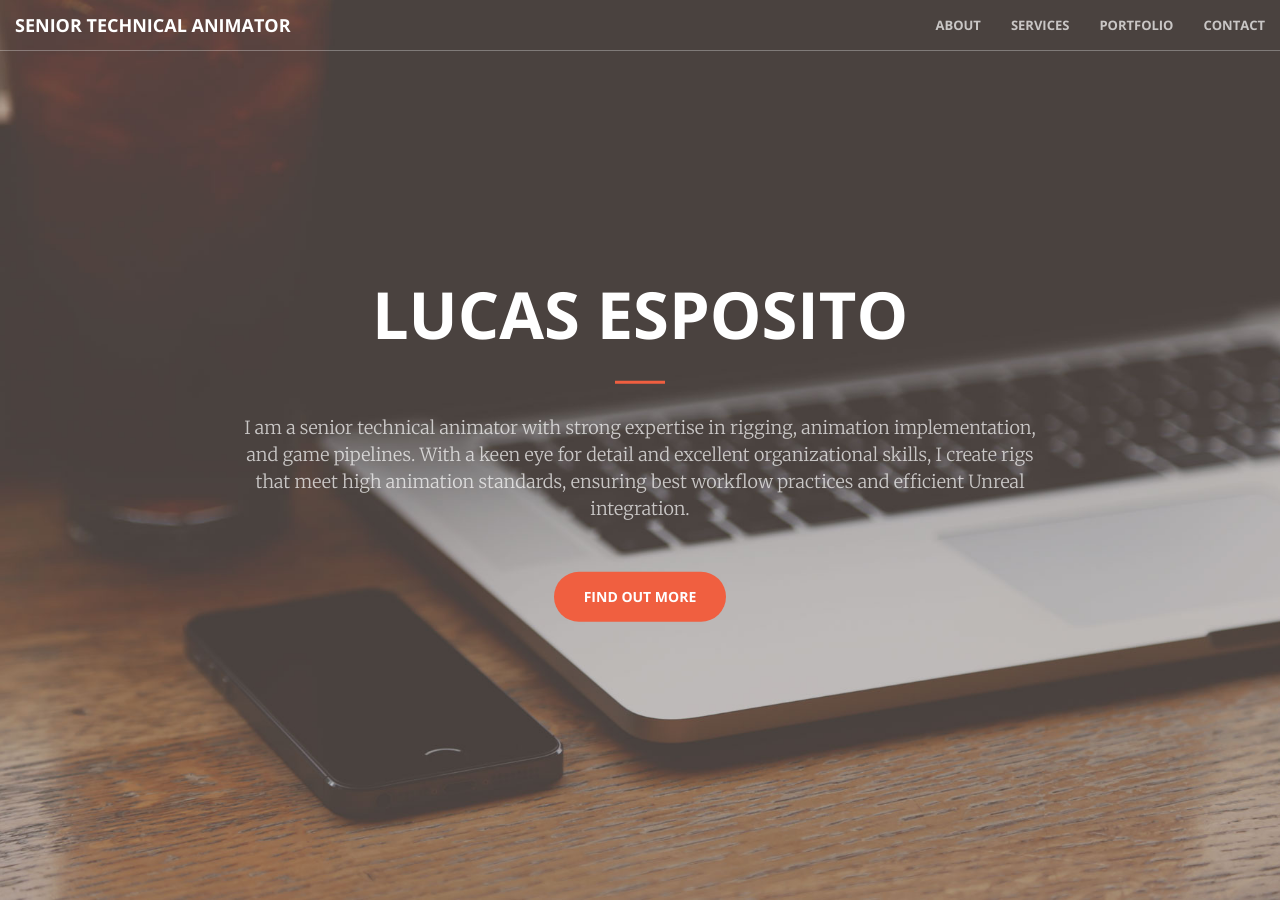
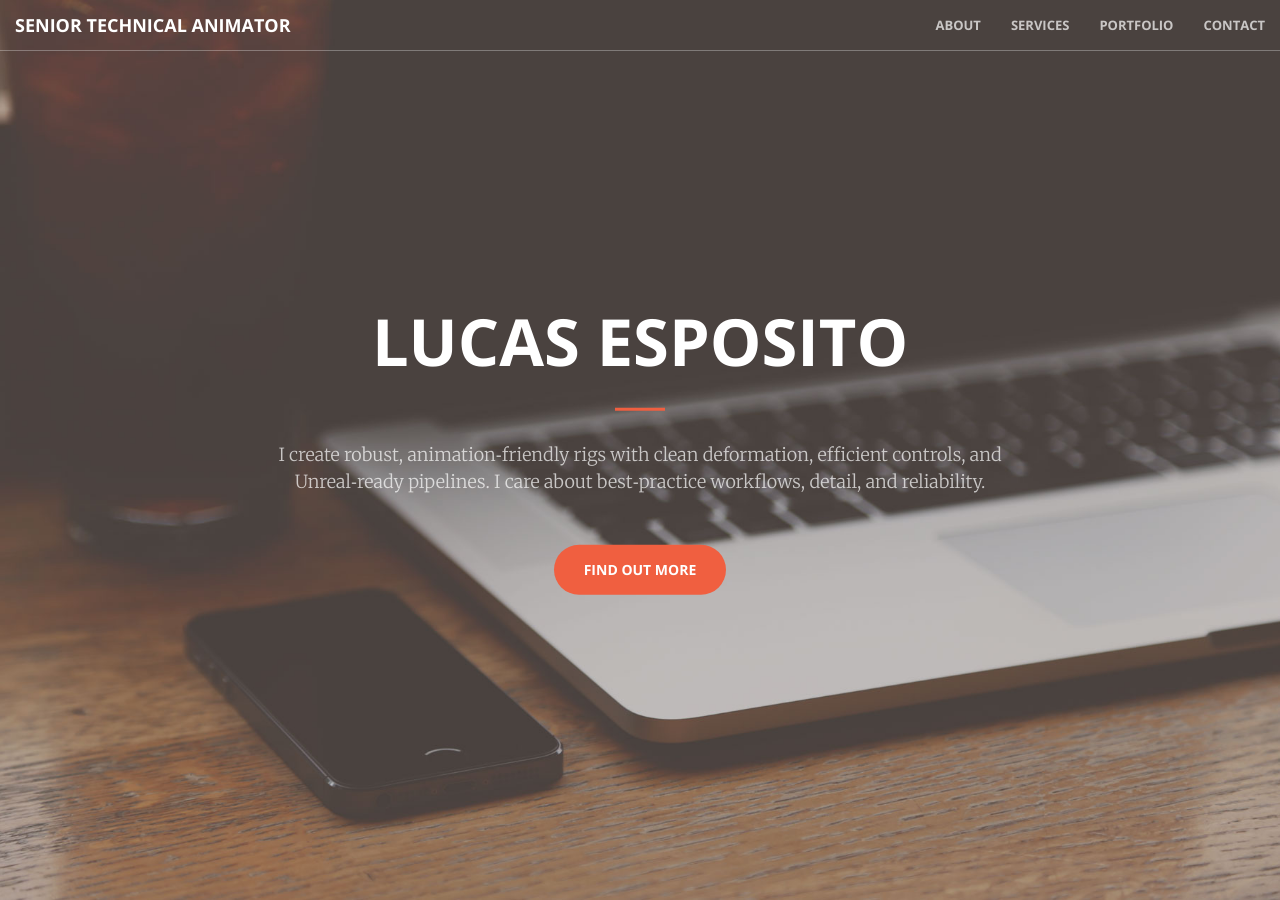
Before and after one commit to lucasposito/lucasposito.github.io, a Jekyll site: the page built from index.html, in a window 1280 px wide and 900 px high. Built offline with Jekyll 4.4.1, drawn with Linux system fonts in a browser that asks for light colours.

Commit message:
Update header

```diff
--- a/_includes/header.html
+++ b/_includes/header.html
@@ -3,7 +3,7 @@
         <div class="header-content-inner">
             <h1>Lucas Esposito</h1>
             <hr>
-            <p>I am a senior technical animator with strong expertise in rigging, animation implementation, and game pipelines. With a keen eye for detail and excellent organizational skills, I create rigs that meet high animation standards, ensuring best workflow practices and efficient Unreal integration.</p>
+            <p>I create robust, animation‑friendly rigs with clean deformation, efficient controls, and Unreal‑ready pipelines. I care about best‑practice workflows, detail, and reliability.</p>
             <a href="#about" class="btn btn-primary btn-xl page-scroll">Find Out More</a>
         </div>
     </div>
```
